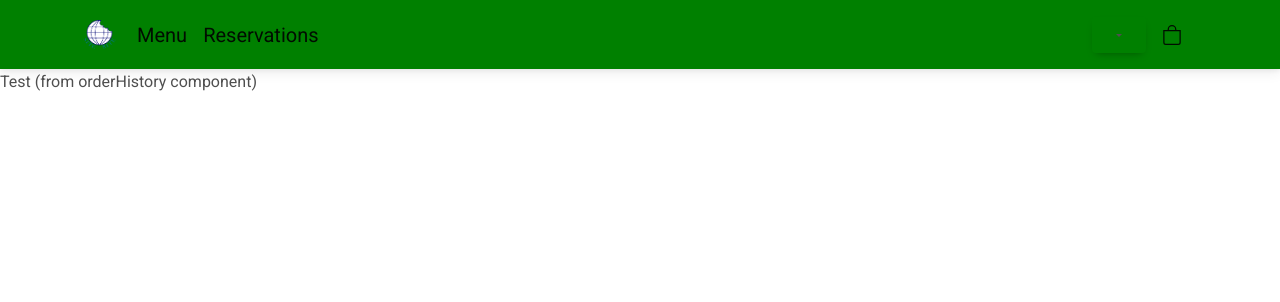
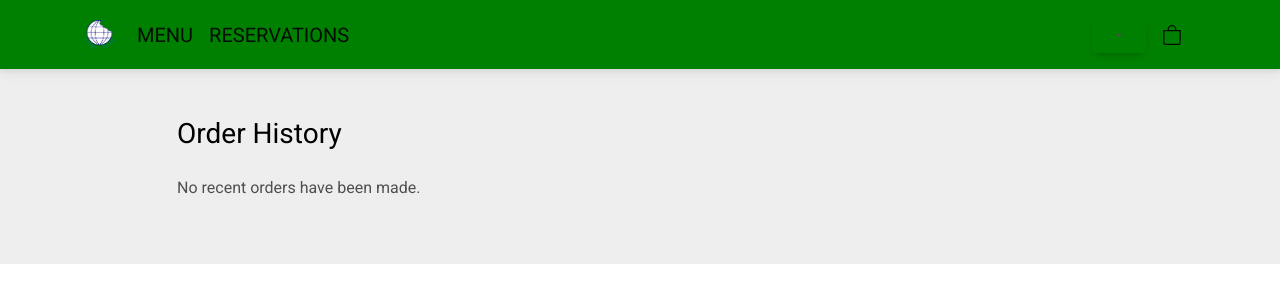
Before and after one commit to LFV1220/Software-Engineering-Project, a React (Create React App) app: page /OrderHistory in a window 1280 px wide. Shown: the top 302 px of the page. Built offline with nearby package versions, Linux system fonts and the light colour scheme.

Commit message:
added order history for each order
Still need to add each order menu item into each order (from order history)

```diff
--- a/src/components/Header.js
+++ b/src/components/Header.js
@@ -18,10 +18,10 @@ function Header({ isSignedIn, setSignedIn, user }) {
                     </Navbar.Brand>
                 </Link>
                 <Link to="/Menu" style={{ textDecoration: 'none' }}>
-                    <Navbar.Brand className='nav-text'>Menu</Navbar.Brand>
+                    <Navbar.Brand className='nav-text'>MENU</Navbar.Brand>
                 </Link>
                 <Link to="/Reservations" style={{ textDecoration: 'none' }}>
-                    <Navbar.Brand className='nav-text'>Reservations</Navbar.Brand>
+                    <Navbar.Brand className='nav-text'>RESERVATIONS</Navbar.Brand>
                 </Link>
                 <Navbar.Toggle />
                 <Navbar.Collapse className="justify-content-end">
--- a/src/components/OrderHistory.js
+++ b/src/components/OrderHistory.js
@@ -1,10 +1,71 @@
 import React from 'react';
+import {
+    MDBBtn,
+    MDBCard,
+    MDBCardBody,
+    MDBCardImage,
+    MDBCol,
+    MDBContainer,
+    MDBInput,
+    MDBRow,
+    MDBTypography,
+} from "mdb-react-ui-kit";
 
 function OrderHistory({ orders, setOrders }) {
+    function displayOrders(orders) {
+        return (
+            <div>
+                {orders.map((order, index) => (
+                    <MDBCard className="rounded-3 mb-4">
+                        <MDBCardBody className="p-4">
+                            <MDBRow className="justify-content-between align-items-center">
+                                <MDBCol md="3" lg="3" xl="3">
+                                    <p className="lead fw-normal mb-2">Order #{order.id}: </p>
+                                </MDBCol>
+                                <MDBCol md="3" lg="3" xl="3">
+                                    <p className="lead fw-normal mb-2">{order.date}</p>
+                                </MDBCol>
+                                <MDBCol md="3" lg="3" xl="3">
+                                    <p className="lead fw-normal mb-2">Total Price: ${order.totalPrice}</p>
+                                </MDBCol>
+                            </MDBRow>
+                            {/* TODO: DISPLAY EACH ORDER ITEM */}
+                            {/* {orders.items.map((orderItem, index) => (
+                                <p>{orderItem.title}</p>
+                            ))} */}
+                            <MDBRow className="justify-content-between align-items-center">
+
+                            </MDBRow>
+                        </MDBCardBody>
+                    </MDBCard>
+                ))}
+            </div>
+        )
+    }
+
+    function displayOrderItem() {
+
+    }
 
     return (
-        <section>
-            <p>Test (from orderHistory component)</p>
+        <section className="h-100" style={{ backgroundColor: "#eee" }}>
+            <MDBContainer className="py-5 h-100">
+                <MDBRow className="justify-content-center align-items-center h-100">
+                    <MDBCol md="10">
+                        <div className="d-flex justify-content-between align-items-center mb-4">
+                            <MDBTypography tag="h3" className="fw-normal mb-0 text-black">
+                                Order History
+                            </MDBTypography>
+                        </div>
+                        {displayOrders(orders)}
+                        {orders.length == 0
+                            ? <div>
+                                <p>No recent orders have been made.</p>
+                            </div>
+                            : null}
+                    </MDBCol>
+                </MDBRow>
+            </MDBContainer>
         </section>
     )
 }
--- a/src/components/menuData.js
+++ b/src/components/menuData.js
@@ -4,7 +4,7 @@ const menu = [
         id: 0,
         title: 'akara and akamu',
         category: 'breakfast',
-        price: 1500,
+        price: 15,
         img:
             'https://ocdn.eu/pulscms-transforms/1/N2Ek9kpTURBXy82ZjFhYTI3NzBjNDhkNDczYTRiMTg2NWE0ZDNmNmFlNy5qcGeSlQLNAxQAwsOVAgDNAvjCw4GhMAU',
         desc: `Moin-Moin and Akara are both meals made from pureed beans and spicy ingredients, full of proteins, light and refreshing.`,
@@ -13,7 +13,7 @@ const menu = [
         id: 1,
         title: 'Yam and Egg sauce',
         category: 'lunch',
-        price: 1700,
+        price: 17,
         img:
             'https://ocdn.eu/pulscms-transforms/1/zI6k9kpTURBXy8yMzRlMTBmNDBmMzg0YTFjZDZiYjczZDIxZTc2YzE3MC5qcGeSlQLNAxQAwsOVAgDNAvjCw4GhMAU',
         desc: `Boiled or fried yam and egg sauce is a usual suspect on the tables of Nigerians. It is quite filling and can last you the whole day, if not careful. Egg sauce is an easy-to-prepare Nigerian sauce made by sautéing tomatoes and eggs. `,
@@ -22,7 +22,7 @@ const menu = [
         id: 2,
         title: 'suya',
         category: 'dinner',
-        price: 1000,
+        price: 10,
         img: 'https://www.chefspencil.com/wp-content/uploads/Suya.jpg',
         desc: `This is simply nicely cut beef that is spiced and grilled over an open flame. It is served with fresh cabbage, tomatoes, and onions.`,
     },
```
